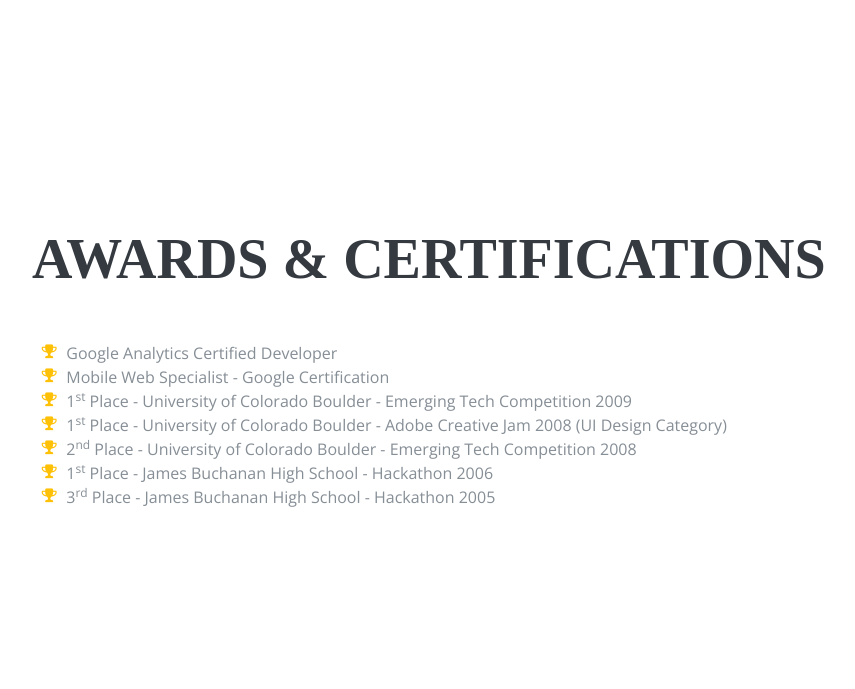
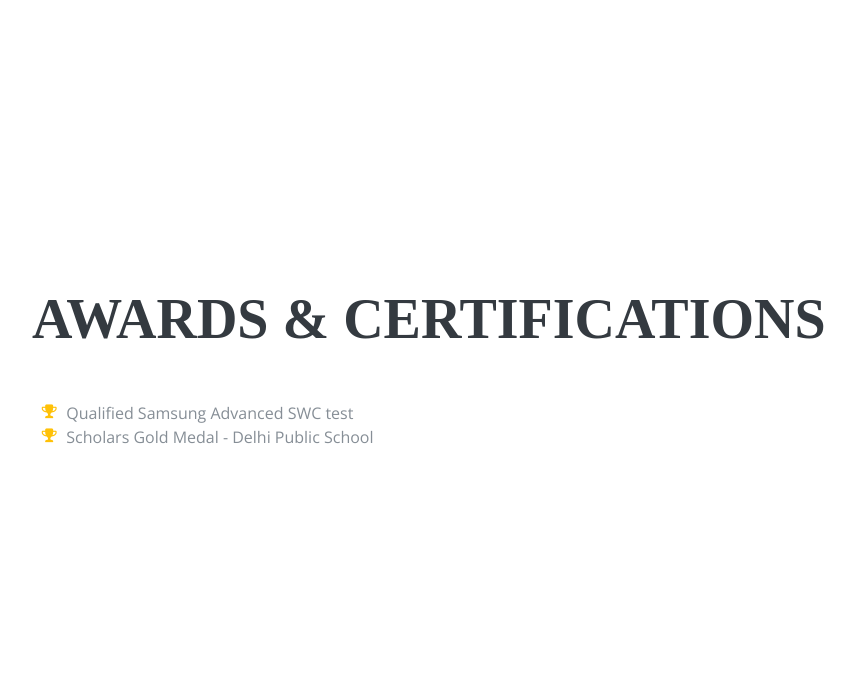
Before and after one commit to dheeraj-sn/my_website, a Django app: page / in a window 1280 px wide. Shown: the part 4032-4721 px from the top of the page, without its empty margins (288-1143 px from the left). Run offline with Django 3.2, Linux system fonts and the light colour scheme; some libraries are stand-ins or nearby versions; some web fonts are replaced.

Commit message:
certifications

```diff
--- a/resume/templates/resume/index.html
+++ b/resume/templates/resume/index.html
@@ -275,10 +275,11 @@
           <ul class="fa-ul mb-0">
             <li>
               <i class="fa-li fa fa-trophy text-warning"></i>
-              Google Analytics Certified Developer</li>
+              Qualified Samsung Advanced SWC test</li>
             <li>
               <i class="fa-li fa fa-trophy text-warning"></i>
-              Mobile Web Specialist - Google Certification</li>
+              Scholars Gold Medal - Delhi Public School</li>
+			  <!--
             <li>
               <i class="fa-li fa fa-trophy text-warning"></i>
               1<sup>st</sup>
@@ -300,6 +301,7 @@
               <i class="fa-li fa fa-trophy text-warning"></i>
               3<sup>rd</sup>
               Place - James Buchanan High School - Hackathon 2005</li>
+			  -->
           </ul>
         </div>
       </section>
```
